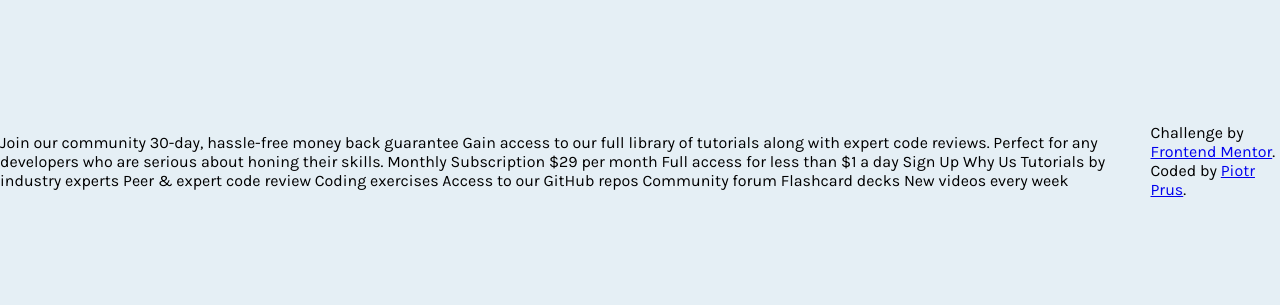
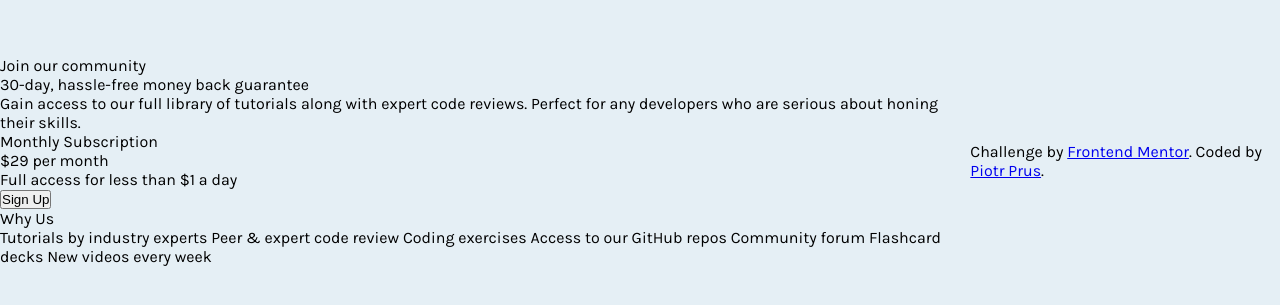
Before and after one commit to Piotrek1994/Single-price-grid-component, a plain HTML site: page index.html in a window 1280 px wide. Shown: the part 239-544 px from the top of the page. Drawn offline with Linux system fonts and the light colour scheme.

Commit message:
Html structure done

```diff
--- a/index.html
+++ b/index.html
@@ -20,41 +20,60 @@
 
   <div class="card">
 
-<div class="card-top"></div>
-<div class="card-bottom">
-  <div class="card-bottom_left"></div>
-  <div class="card-right"></div>
-</div>
+    <div class="card-top">
+      <div class="card-top_head">Join our community</div>
+      <div class="card-top_headline">30-day, hassle-free money back guarantee</div>
+      <div class="card-top_description">Gain access to our full library of tutorials along with expert code reviews.
+        Perfect for any developers who are serious about honing their skills.</div>
+
+    </div>
+
+
+
+    <div class="card-bottom">
+
+      <div class="card-left_headline">Monthly Subscription</div>
+      <div class="card-left_price">&dollar;29 per month</div>
+      <div class="card-left_description">Full access for less than &dollar;1 a day</div>
+      <button class="card-lef_btn">Sign Up</button>
+
+
+      <div class="card-right">
+        <div class="card-right_headline">Why Us</div>
+        <div class="card-right_description"> Tutorials by industry experts
+          Peer &amp; expert code review
+          Coding exercises
+          Access to our GitHub repos
+          Community forum
+          Flashcard decks
+          New videos every week</div>
+      </div>
+
+
+    </div>
 
   </div>
 
 
 
 
-  Join our community
 
-  30-day, hassle-free money back guarantee
 
-  Gain access to our full library of tutorials along with expert code reviews.
-  Perfect for any developers who are serious about honing their skills.
 
-  Monthly Subscription
 
-  &dollar;29 per month
 
-  Full access for less than &dollar;1 a day
 
-  Sign Up
 
-  Why Us
 
-  Tutorials by industry experts
-  Peer &amp; expert code review
-  Coding exercises
-  Access to our GitHub repos
-  Community forum
-  Flashcard decks
-  New videos every week
+
+
+
+
+
+
+
+
+
 
 </body>
 <footer>
```
